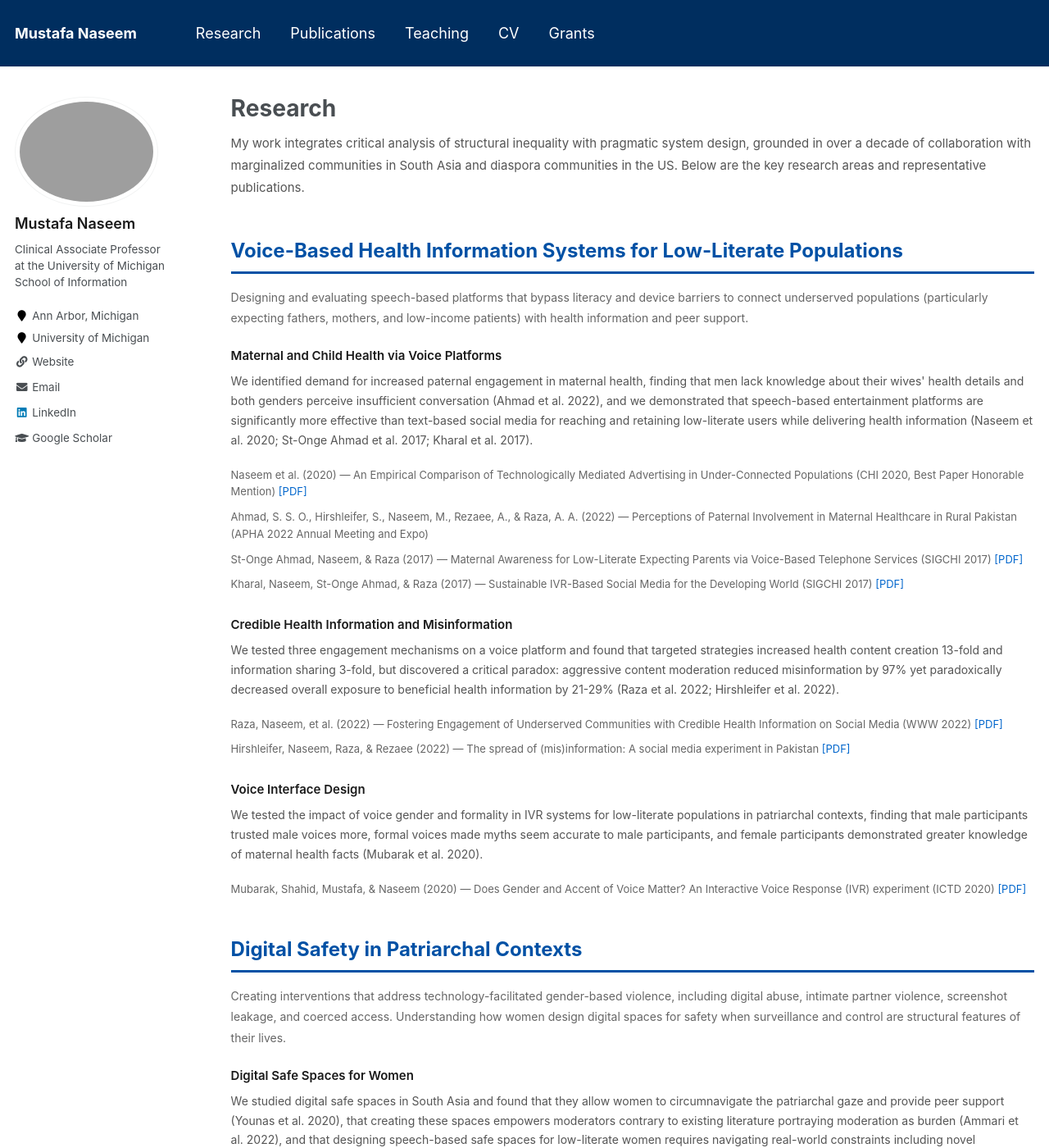
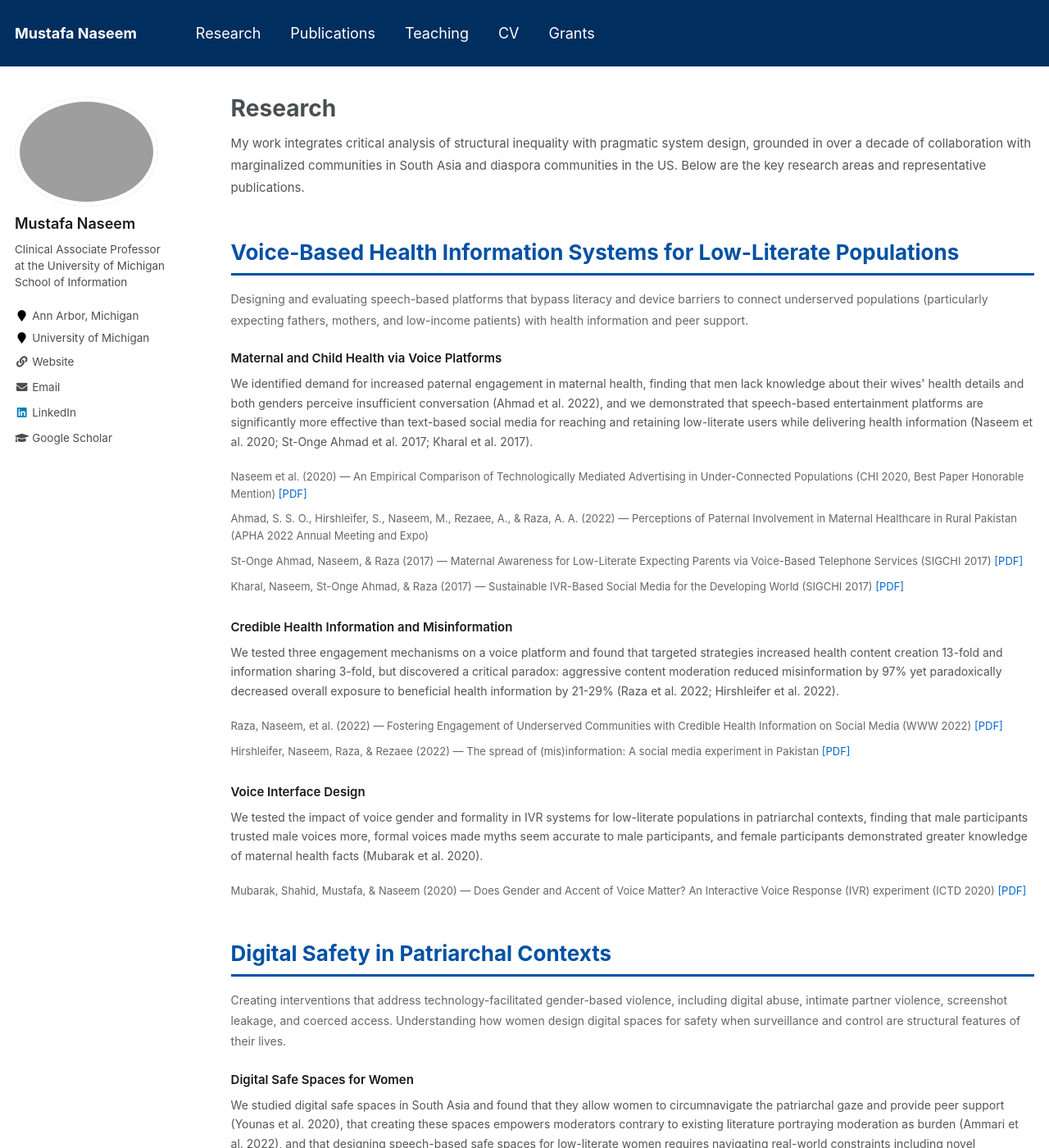
Before and after one commit to mustafanaseem/mustafanaseem.github.io, a Jekyll site: the page built from _pages/research.html, in a window 1280 px wide and 1400 px high. Shown: the whole window at 82% size. Built offline with Jekyll 4.4.1, drawn with Linux system fonts in a browser that asks for light colours.

```diff
--- a/_pages/research.html
+++ b/_pages/research.html
@@ -16,7 +16,7 @@ author_profile: true
 }
 
 h2 {
-    font-size: 24px;
+    font-size: 26px;
     font-weight: 700;
     margin-top: 50px;
     margin-bottom: 16px;
@@ -74,6 +74,7 @@ h3 {
 <p>My work integrates critical analysis of structural inequality with pragmatic system design, grounded in over a decade of collaboration with marginalized communities in South Asia and diaspora communities in the US. Below are the key research areas and representative publications.</p>
 </div>
 
+<!-- Theme 1: Voice-Based Health Information Systems -->
 <h2>Voice-Based Health Information Systems for Low-Literate Populations</h2>
 
 <div class="theme-description">
@@ -108,6 +109,7 @@ We tested the impact of voice gender and formality in IVR systems for low-litera
     <li>Mubarak, Shahid, Mustafa, & Naseem (2020) — Does Gender and Accent of Voice Matter? An Interactive Voice Response (IVR) experiment (ICTD 2020) <a href="/files/2020_Gender Accent IVR.pdf">[PDF]</a></li>
 </ul>
 
+<!-- Theme 2: Digital Safety in Patriarchal Contexts -->
 <h2>Digital Safety in Patriarchal Contexts</h2>
 
 <div class="theme-description">
@@ -141,6 +143,7 @@ We found that Muslim-American women face intersectional online privacy risks acr
     <li>Afnan, Zou, Mustafa, Naseem, & Schaub (2022) — Aunties, Strangers, and the FBI: Online Privacy Concerns and Experiences of Muslim-American Women (SOUPS 2022) <a href="/files/soups2022_auntiesstrangersfbi.pdf">[PDF]</a></li>
 </ul>
 
+<!-- Theme 3: Community Digital Literacy & Capacity -->
 <h2>Community Digital Literacy & Capacity</h2>
 
 <div class="theme-description">
```
